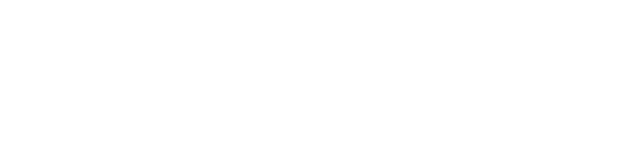
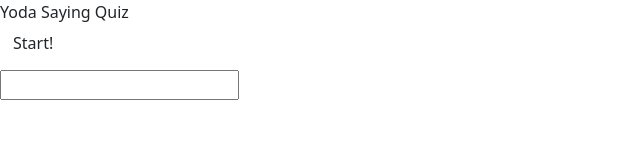
Before and after one commit to Tibegex/Yoda_Speak_Quiz, a plain HTML site: page index.html in a window 1280 px wide. Shown: the whole page, without its empty margins (0-640 px from the left). Drawn offline with nearby package versions, Linux system fonts and the light colour scheme.

Commit message:
set up basic html layout. Added a header, main, 2 sections, 2 buttons, a link, and a div for the yoda message.

```diff
--- a/index.html
+++ b/index.html
@@ -21,6 +21,22 @@
     <title>Document</title>
   </head>
   <body>
+    <header>Yoda Saying Quiz</header>
+
+    <main>
+      <section>
+        <button class="btn start">Start!</button>
+
+        <h3 class="question"></h3>
+        <input type="text" />
+        <button class="btn submit hidden"></button>
+      </section>
+
+      <section>
+        <link class="img" rel="stylesheet" href="" />
+        <div class="yoda"></div>
+      </section>
+    </main>
     <script src="./assets/js/script.js"></script>
     <script
       src="https://cdn.jsdelivr.net/npm/bootstrap@5.0.0-beta3/dist/js/bootstrap.bundle.min.js"
```
